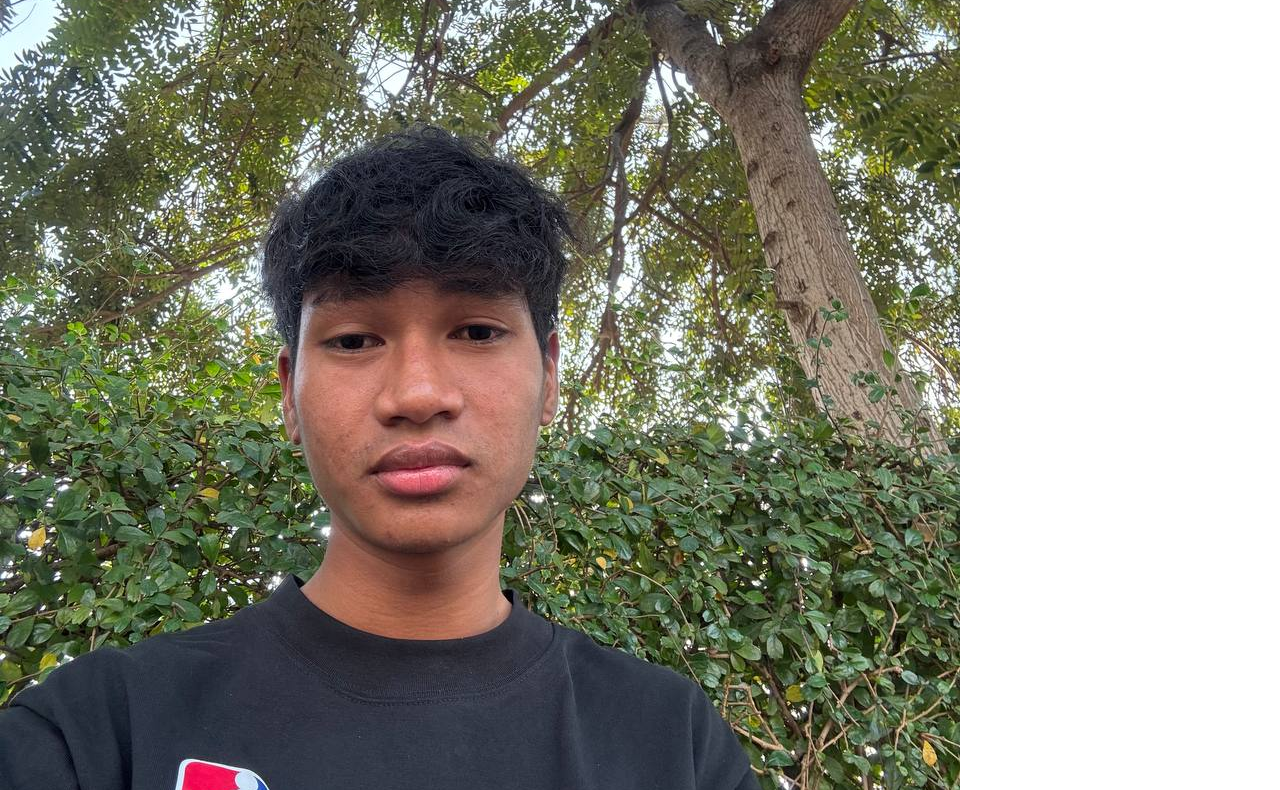
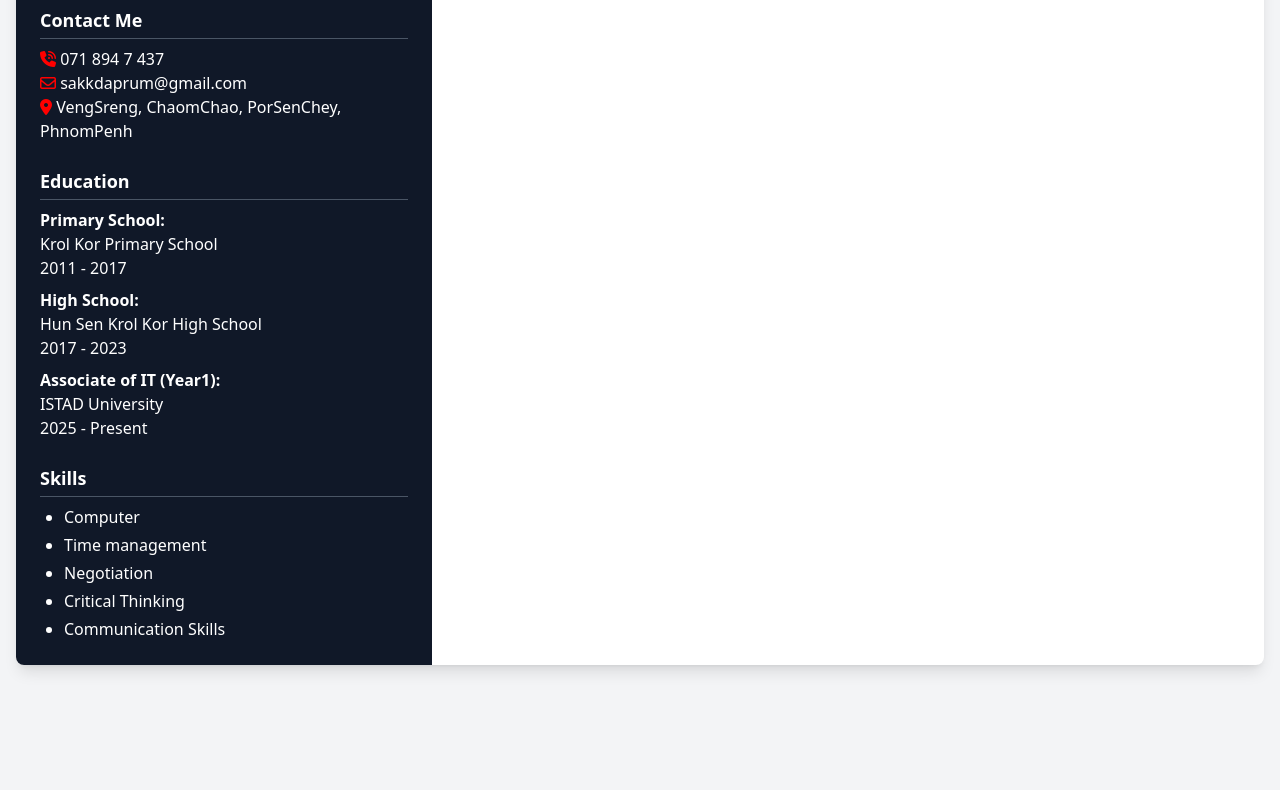
Before and after one commit to PrumSakkda/Resame-sakkda, a plain HTML site: page index.html in a window 1280 px wide. Shown: the part 286-1076 px from the top of the page. After the commit the page ends 983 px from the top, so only its background shows below. Drawn offline with nearby package versions, Linux system fonts and the light colour scheme; files that its build step writes are made by us from their sources.

Commit message:
New file

```diff
--- a/index.html
+++ b/index.html
@@ -5,7 +5,7 @@
     <meta charset="UTF-8" />
     <meta name="viewport" content="width=device-width, initial-scale=1.0" />
     <title>Prum Sakkda - Resume</title>
-    <link rel="stylesheet" href="/src/output.css">
+    <link rel="stylesheet" href="/output.css">
     <link rel="stylesheet" href="https://cdnjs.cloudflare.com/ajax/libs/font-awesome/6.7.2/css/all.min.css"
         integrity="sha512-Evv84Mr4kqVGRNSgIGL/F/aIDqQb7xQ2vcrdIwxfjThSH8CSR7PBEakCr51Ck+w+/U6swU2Im1vVX0SVk9ABhg=="
         crossorigin="anonymous" referrerpolicy="no-referrer" />
--- a/input.css
+++ /dev/null
@@ -1 +0,0 @@
-@import "tailwindcss";
```
Also changed, not shown: output.css (added).
